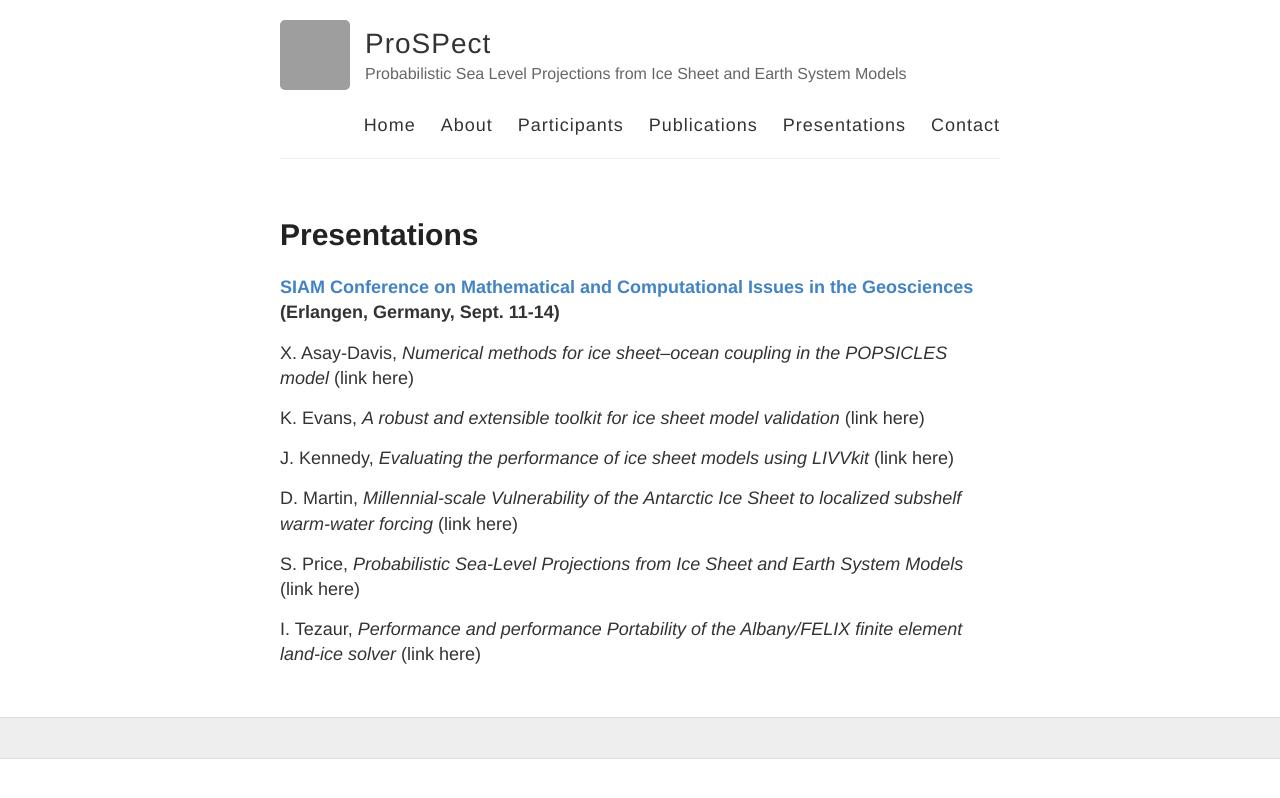
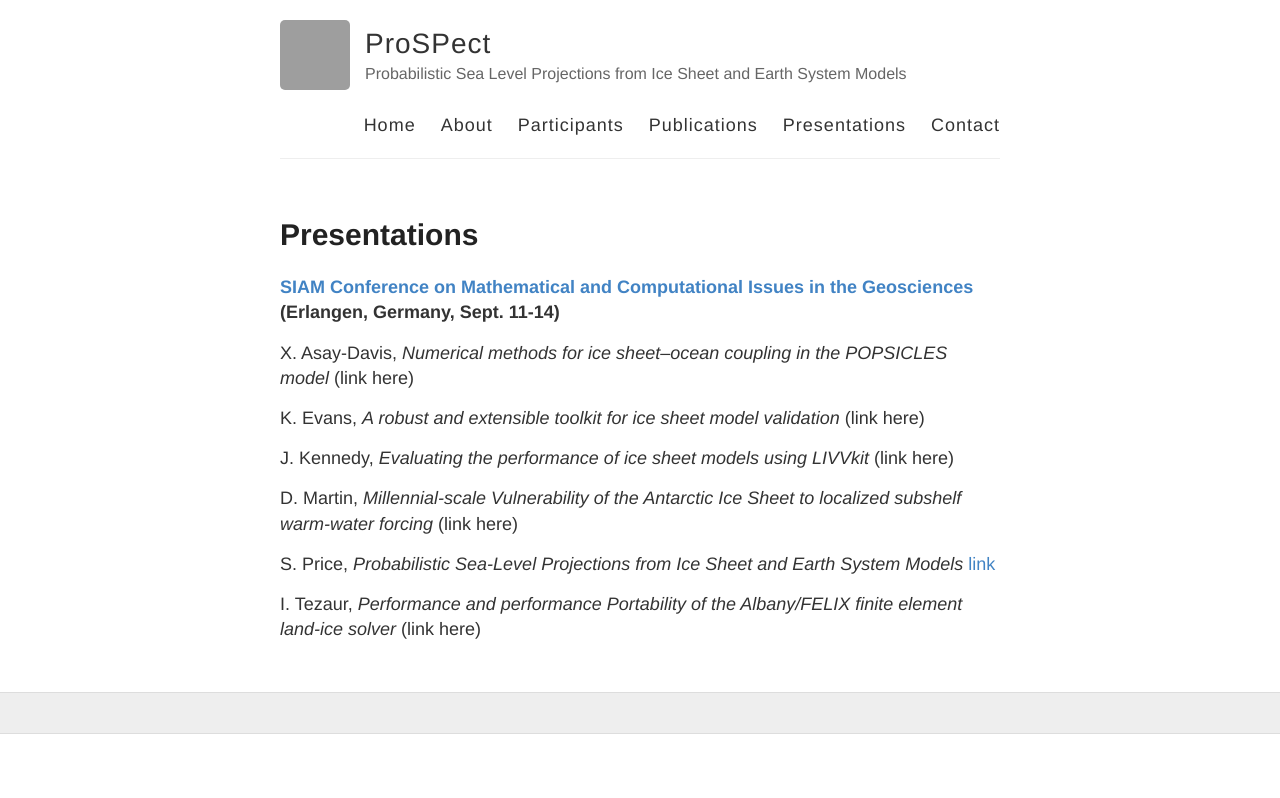
Before and after one commit to SLE-E3SM/SLE-E3SM.github.io, a Jekyll site: the page built from presentations.md, in a window 1280 px wide. Shown: the top 798 px of the page. Built offline with Jekyll 4.4.1, drawn with Linux system fonts in a browser that asks for light colours; grey boxes are pictures that could not be loaded.

Commit message:
Update presentations.md
test adding link to presentation stored in Esmond's public google drive

```diff
--- a/presentations.md
+++ b/presentations.md
@@ -14,6 +14,6 @@ J. Kennedy, *Evaluating the performance of ice sheet models using LIVVkit* (link
 
 D. Martin, *Millennial-scale Vulnerability of the Antarctic Ice Sheet to localized subshelf warm-water forcing* (link here)
 
-S. Price, *Probabilistic Sea-Level Projections from Ice Sheet and Earth System Models* (link here)
+S. Price, *Probabilistic Sea-Level Projections from Ice Sheet and Earth System Models* [link](https://drive.google.com/open?id=0B6Ue2j2To9fQcFFxQTVEUU1penc)
 
 I. Tezaur, *Performance and performance Portability of the Albany/FELIX finite element land-ice solver* (link here)
```
